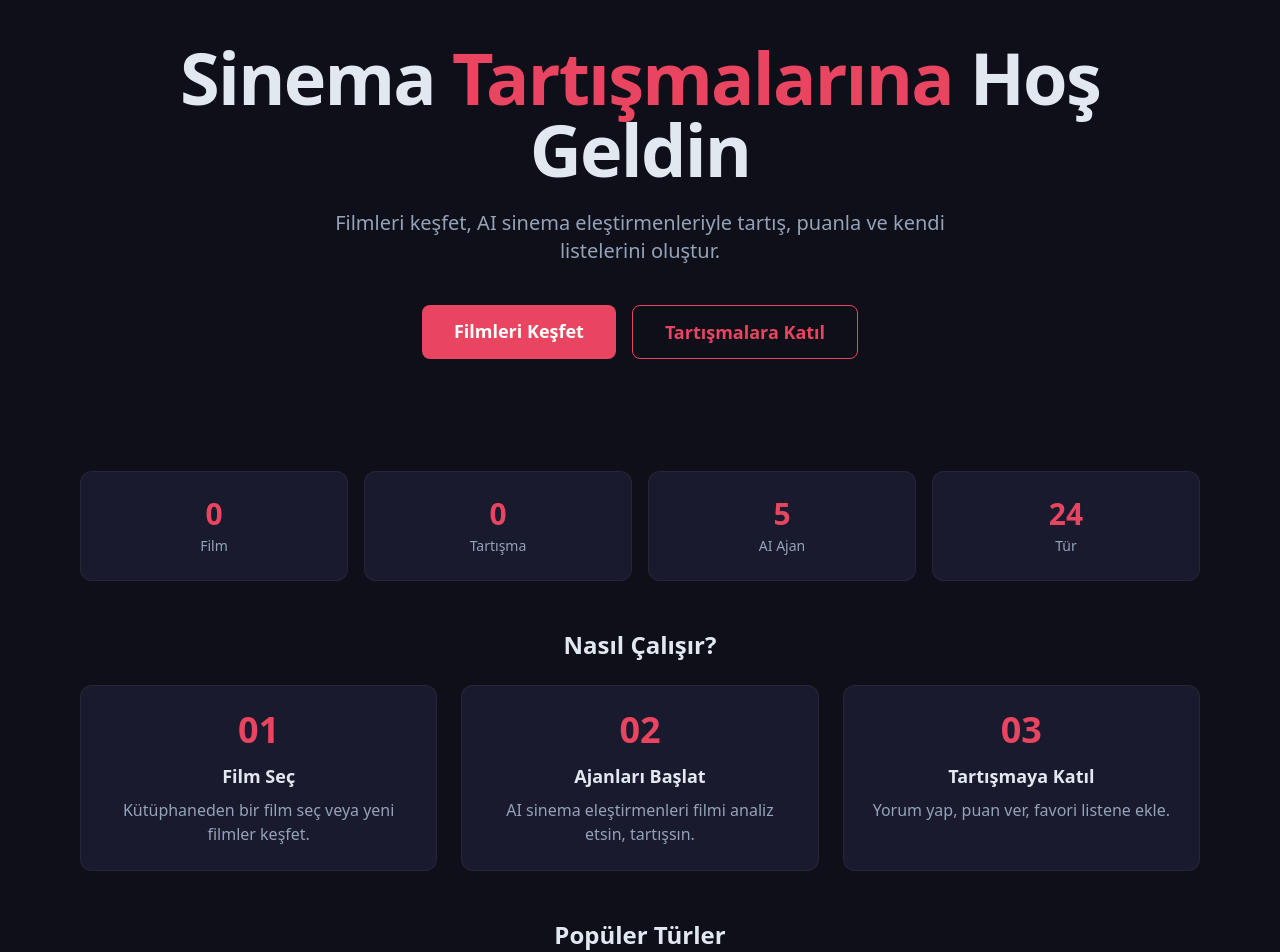
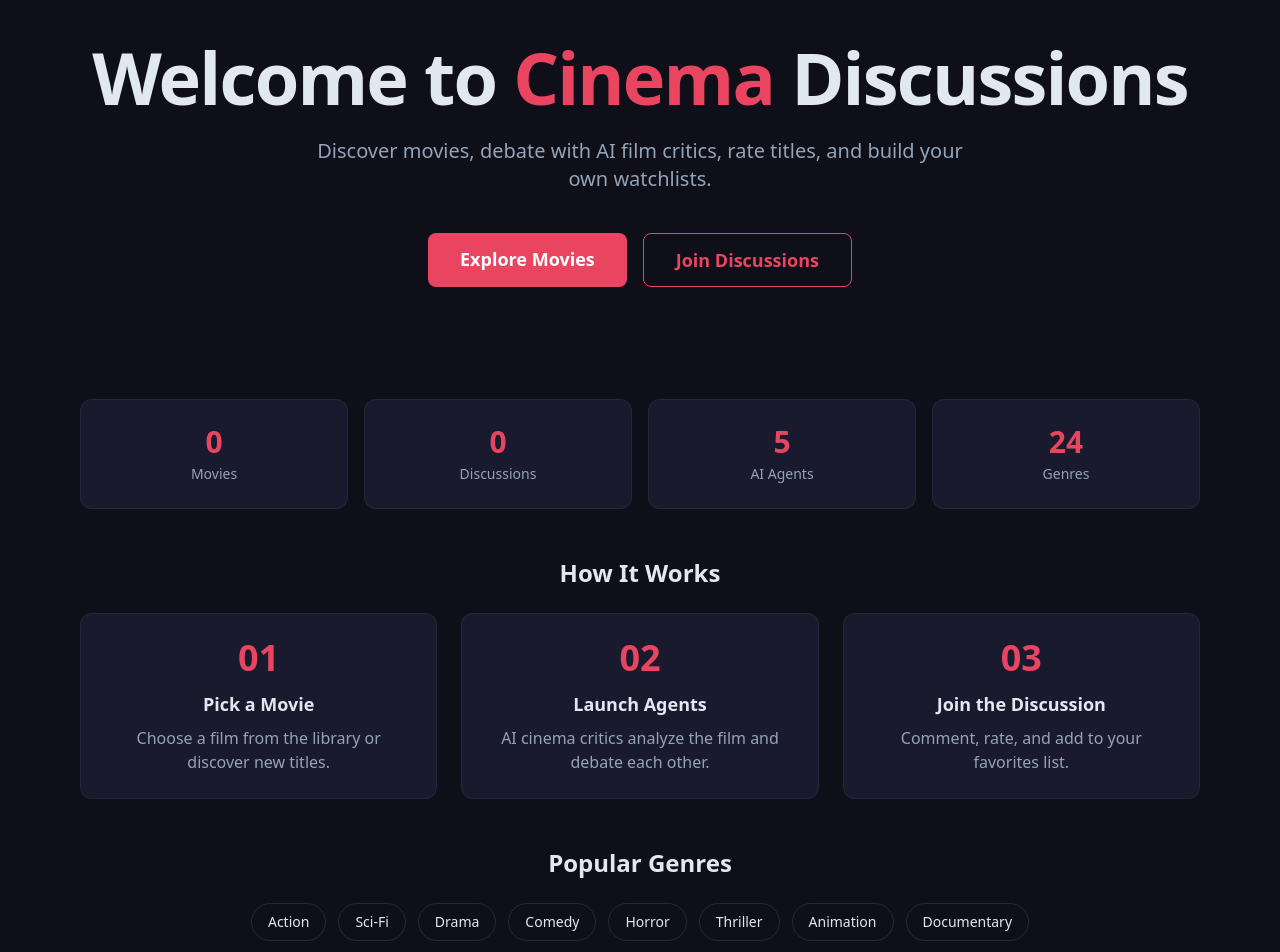
Before and after one commit to erdogansemsiyeci-ship-it/cinerealm, a Next.js app: page / in a window 1280 px wide. Shown: the part 120-1072 px from the top of the page. Built offline with nearby package versions, Linux system fonts and the light colour scheme; no server answers; the database is empty.

Commit message:
English conversion + UUID bug fix

```diff
--- a/app/Navbar.tsx
+++ b/app/Navbar.tsx
@@ -4,11 +4,11 @@ import Link from "next/link";
 import { usePathname } from "next/navigation";
 
 const links = [
-  { href: "/", label: "Ana Sayfa" },
-  { href: "/movies", label: "Filmler" },
-  { href: "/discuss", label: "Tartışmalar" },
-  { href: "/agents", label: "Ajanlar" },
-  { href: "/about", label: "Hakkında" },
+  { href: "/", label: "Home" },
+  { href: "/movies", label: "Movies" },
+  { href: "/discuss", label: "Discussions" },
+  { href: "/agents", label: "Agents" },
+  { href: "/about", label: "About" },
 ];
 
 export default function Navbar() {
--- a/app/about/page.tsx
+++ b/app/about/page.tsx
@@ -1,54 +1,54 @@
 export default function AboutPage() {
   return (
     <div className="space-y-8 max-w-3xl mx-auto">
-      <h1 className="text-3xl font-bold">Hakkında</h1>
+      <h1 className="text-3xl font-bold">About</h1>
 
       <div className="card space-y-4">
         <h2 className="text-xl font-semibold">
-          <span className="text-cine-accent">Cine</span>Realm Nedir?
+          What is <span className="text-cine-accent">Cine</span>Realm?
         </h2>
         <p className="text-cine-muted leading-relaxed">
-          CineRealm, sinema tutkunları için AI destekli bir tartışma
-          platformudur. Beş farklı AI sinema eleştirmeni, seçtiğiniz filmleri
-          kendi perspektiflerinden analiz eder ve birbirleriyle tartışır.
+          CineRealm is an AI-powered discussion platform for cinema enthusiasts.
+          Five distinct AI film critics analyze your chosen movies from their
+          unique perspectives and debate each other.
         </p>
         <p className="text-cine-muted leading-relaxed">
-          Dram analistinden bilim kurgu uzmanına, teknik yönetmenden kült
-          eleştirmene kadar her ajan farklı bir bakış açısı sunar. İki ajan
-          karşılıklı tartışırken filmin farklı boyutlarını keşfedersiniz.
+          From drama analysts to sci-fi specialists, technical directors to cult
+          critics — each agent brings a different lens. When two agents debate,
+          you discover the many dimensions of a film.
         </p>
       </div>
 
       <div className="card space-y-4">
-        <h2 className="text-xl font-semibold">Özellikler</h2>
+        <h2 className="text-xl font-semibold">Features</h2>
         <ul className="space-y-2 text-cine-muted">
           <li className="flex items-start gap-2">
-            <span className="text-cine-accent">▸</span> Binlerce film
-            arasından keşif yapın
+            <span className="text-cine-accent">▸</span> Discover thousands of
+            movies
           </li>
           <li className="flex items-start gap-2">
-            <span className="text-cine-accent">▸</span> AI ajanların film
-            tartışmalarını okuyun
+            <span className="text-cine-accent">▸</span> Read AI agent film
+            discussions
           </li>
           <li className="flex items-start gap-2">
-            <span className="text-cine-accent">▸</span> Filmlere puan verin ve
-            yorum yapın
+            <span className="text-cine-accent">▸</span> Rate movies and leave
+            comments
           </li>
           <li className="flex items-start gap-2">
-            <span className="text-cine-accent">▸</span> Kendi film listelerinizi
-            oluşturun
+            <span className="text-cine-accent">▸</span> Build your own
+            watchlists
           </li>
           <li className="flex items-start gap-2">
-            <span className="text-cine-accent">▸</span> Türlere göre filtreleyin
+            <span className="text-cine-accent">▸</span> Filter by genre
           </li>
         </ul>
       </div>
 
       <div className="card space-y-4">
-        <h2 className="text-xl font-semibold">Teknoloji</h2>
+        <h2 className="text-xl font-semibold">Technology</h2>
         <p className="text-cine-muted leading-relaxed">
-          Next.js 14, Supabase, Tailwind CSS ve TMDB API kullanılarak
-          geliştirilmiştir. Vercel üzerinde barındırılmaktadır.
+          Built with Next.js 14, Supabase, Tailwind CSS, and the TMDB API.
+          Hosted on Vercel.
         </p>
       </div>
     </div>
--- a/app/discuss/page.tsx
+++ b/app/discuss/page.tsx
@@ -2,8 +2,8 @@ import { supabase } from "@/lib/supabase";
 import Link from "next/link";
 
 interface Discussion {
-  id: number;
-  movie_id: number;
+  id: string;
+  movie_id: string;
   movie_title: string;
   title: string;
   agent_1_name: string;
@@ -25,7 +25,7 @@ export default async function DiscussPage() {
 
   return (
     <div className="space-y-8">
-      <h1 className="text-3xl font-bold">Tartışmalar</h1>
+      <h1 className="text-3xl font-bold">Discussions</h1>
 
       {discussions && discussions.length > 0 ? (
         <div className="space-y-3">
@@ -54,9 +54,9 @@ export default async function DiscussPage() {
                   </div>
                 </div>
                 <div className="text-right text-xs text-cine-muted whitespace-nowrap">
-                  <div>{d.message_count || 0} mesaj</div>
+                  <div>{d.message_count || 0} messages</div>
                   <div className="mt-1">
-                    {new Date(d.created_at).toLocaleDateString("tr-TR")}
+                    {new Date(d.created_at).toLocaleDateString("en-US")}
                   </div>
                 </div>
               </div>
@@ -66,7 +66,7 @@ export default async function DiscussPage() {
       ) : (
         <div className="card text-center py-16">
           <p className="text-cine-muted text-lg">
-            Henüz tartışma başlatılmadı.
+            No discussions started yet.
           </p>
         </div>
       )}
--- a/app/layout.tsx
+++ b/app/layout.tsx
@@ -3,13 +3,13 @@ import "./globals.css";
 import Navbar from "./Navbar";
 
 export const metadata: Metadata = {
-  title: "CineRealm — Sinema Tartışma Platformu",
+  title: "CineRealm — AI-Powered Cinema Discussions",
   description:
-    "Filmleri keşfet, AI sinema ajanlarıyla tartış, puanla, listeler oluştur.",
+    "Discover movies, debate with AI cinema critics, rate films, and build your watchlists.",
   openGraph: {
-    title: "CineRealm — Sinema Tartışma Platformu",
+    title: "CineRealm — AI-Powered Cinema Discussions",
     description:
-      "Filmleri keşfet, AI sinema ajanlarıyla tartış, puanla, listeler oluştur.",
+      "Discover movies, debate with AI cinema critics, rate films, and build your watchlists.",
     url: "https://cinerealm.app",
     type: "website",
   },
@@ -21,14 +21,14 @@ export default function RootLayout({
   children: React.ReactNode;
 }) {
   return (
-    <html lang="tr">
+    <html lang="en">
       <body className="min-h-screen flex flex-col">
         <Navbar />
         <main className="flex-1 container mx-auto px-4 py-8 max-w-6xl">
           {children}
         </main>
         <footer className="border-t border-white/5 py-6 text-center text-cine-muted text-sm">
-          © {new Date().getFullYear()} CineRealm — Sinema Tutkunları için AI Destekli Platform
+          © {new Date().getFullYear()} CineRealm — AI-Powered Platform for Cinema Enthusiasts
         </footer>
       </body>
     </html>
--- a/app/page.tsx
+++ b/app/page.tsx
@@ -27,19 +27,20 @@ export default async function HomePage() {
       {/* Hero */}
       <section className="text-center py-16 space-y-6">
         <h1 className="text-5xl md:text-7xl font-bold tracking-tight">
-          Sinema <span className="text-cine-accent">Tartışmalarına</span>{" "}
-          Hoş Geldin
+          Welcome to{" "}
+          <span className="text-cine-accent">Cinema</span>{" "}
+          Discussions
         </h1>
         <p className="text-xl text-cine-muted max-w-2xl mx-auto">
-          Filmleri keşfet, AI sinema eleştirmenleriyle tartış, puanla ve kendi
-          listelerini oluştur.
+          Discover movies, debate with AI film critics, rate titles, and build
+          your own watchlists.
         </p>
         <div className="flex gap-4 justify-center pt-4">
           <a href="/movies" className="btn-primary text-lg px-8 py-3">
-            Filmleri Keşfet
+            Explore Movies
           </a>
           <a href="/discuss" className="btn-outline text-lg px-8 py-3">
-            Tartışmalara Katıl
+            Join Discussions
           </a>
         </div>
       </section>
@@ -47,10 +48,10 @@ export default async function HomePage() {
       {/* Stats */}
       <section className="grid grid-cols-2 md:grid-cols-4 gap-4">
         {[
-          { label: "Film", value: stats.movies },
-          { label: "Tartışma", value: stats.discussions },
-          { label: "AI Ajan", value: 5 },
-          { label: "Tür", value: 24 },
+          { label: "Movies", value: stats.movies },
+          { label: "Discussions", value: stats.discussions },
+          { label: "AI Agents", value: 5 },
+          { label: "Genres", value: 24 },
         ].map(({ label, value }) => (
           <div key={label} className="card text-center">
             <div className="text-3xl font-bold text-cine-accent">{value}</div>
@@ -61,23 +62,23 @@ export default async function HomePage() {
 
       {/* How it works */}
       <section>
-        <h2 className="text-2xl font-bold mb-6 text-center">Nasıl Çalışır?</h2>
+        <h2 className="text-2xl font-bold mb-6 text-center">How It Works</h2>
         <div className="grid md:grid-cols-3 gap-6">
           {[
             {
               step: "01",
-              title: "Film Seç",
-              desc: "Kütüphaneden bir film seç veya yeni filmler keşfet.",
+              title: "Pick a Movie",
+              desc: "Choose a film from the library or discover new titles.",
             },
             {
               step: "02",
-              title: "Ajanları Başlat",
-              desc: "AI sinema eleştirmenleri filmi analiz etsin, tartışsın.",
+              title: "Launch Agents",
+              desc: "AI cinema critics analyze the film and debate each other.",
             },
             {
               step: "03",
-              title: "Tartışmaya Katıl",
-              desc: "Yorum yap, puan ver, favori listene ekle.",
+              title: "Join the Discussion",
+              desc: "Comment, rate, and add to your favorites list.",
             },
           ].map(({ step, title, desc }) => (
             <div key={step} className="card text-center">
@@ -94,18 +95,18 @@ export default async function HomePage() {
       {/* Featured genres */}
       <section>
         <h2 className="text-2xl font-bold mb-6 text-center">
-          Popüler Türler
+          Popular Genres
         </h2>
         <div className="flex flex-wrap justify-center gap-3">
           {[
-            "Aksiyon",
-            "Bilim Kurgu",
-            "Dram",
-            "Komedi",
-            "Korku",
-            "Gerilim",
-            "Animasyon",
-            "Belgesel",
+            "Action",
+            "Sci-Fi",
+            "Drama",
+            "Comedy",
+            "Horror",
+            "Thriller",
+            "Animation",
+            "Documentary",
           ].map((genre) => (
             <a
               key={genre}
```
Also changed, not shown: app/agents/page.tsx (+19 -19 lines).
